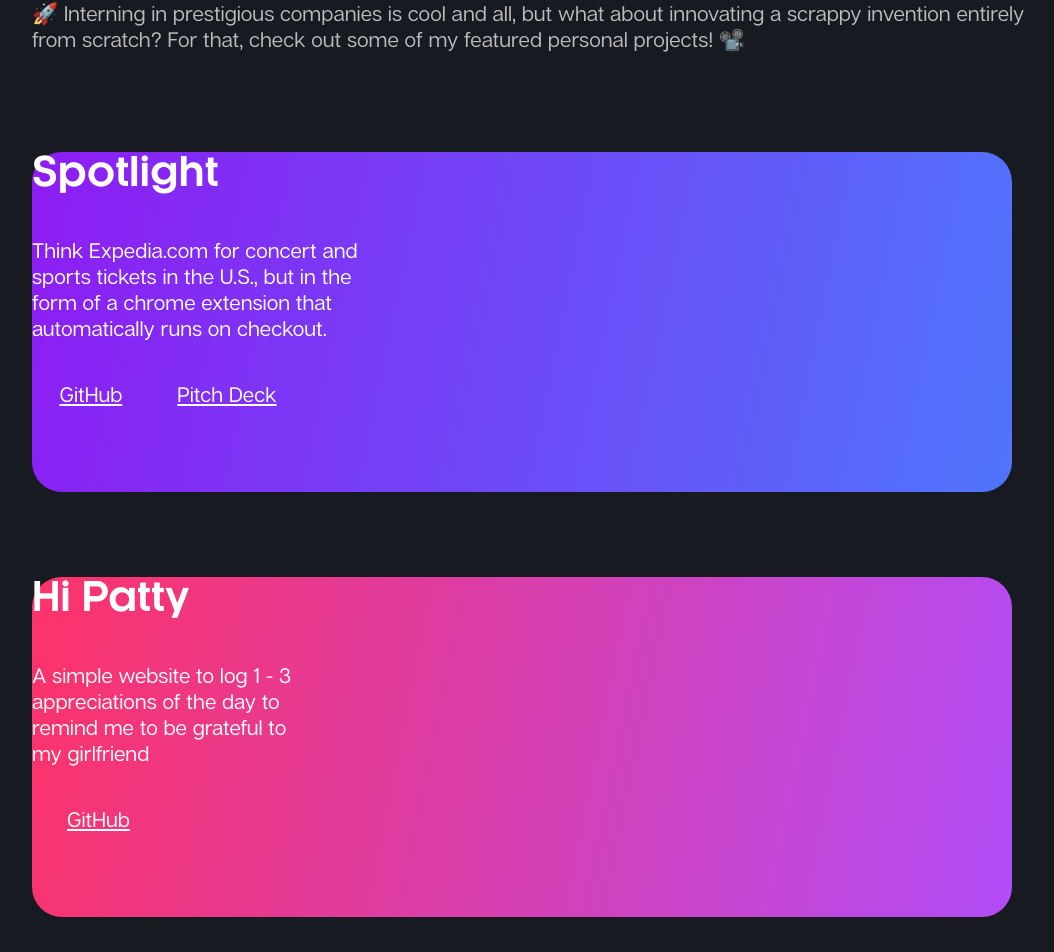
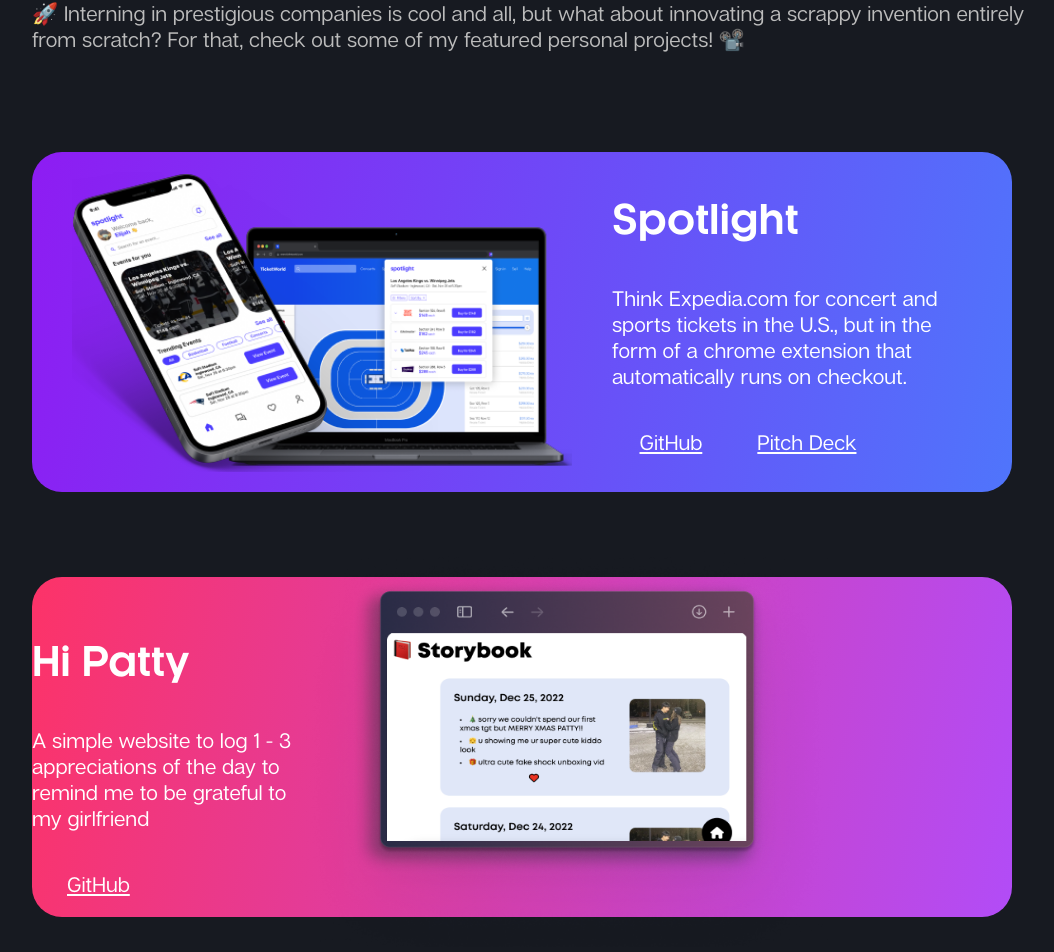
Before and after one commit to scottsus/Portfolio-v2, a Next.js app: page /projects in a window 1280 px wide. Shown: the part 253-1205 px from the top of the page, without its empty margins (108-1162 px from the left). Built offline with nearby package versions, Linux system fonts and the light colour scheme.

Commit message:
add pictures to projects

```diff
--- a/pages/projects.tsx
+++ b/pages/projects.tsx
@@ -15,7 +15,14 @@
         out some of my featured personal projects! 📽️
       </Subtitle>
       <SpotlightContainer>
-        <TextArea width={340} height={225}>
+        <Image
+          src='/imgs/Spotlight-Imgs.png'
+          width={500}
+          height={300}
+          alt='Phone and Laptop'
+          style={{ marginLeft: '40px' }}
+        />
+        <TextArea width={340} height={255} margin='10px 60px 0 auto'>
           <ProjectTitle>Spotlight</ProjectTitle>
           <ProjectText>
             Think Expedia.com for concert and sports tickets in the U.S., but in
@@ -36,6 +43,12 @@
           </ProjectText>
           <ProjectLink style={{ marginLeft: '35px' }}>GitHub</ProjectLink>
         </TextArea>
+        <Image
+          src='/imgs/Hi-Patty-Img.png'
+          width={550}
+          height={400}
+          alt='StoryBook Browser'
+        />
       </HiPattyContainer>
       <ASLContainer>
         <TextArea width={370} height={230} hasBlackText>
@@ -62,7 +75,7 @@
         </TextArea>
       </YelpCampContainer>
       <CTA>
-        <Image src='/imgs/robot.png' height={330} width={370} alt='Robot' />
+        <Image src='/imgs/Robot.png' height={330} width={370} alt='Robot' />
       </CTA>
     </>
   );
@@ -73,6 +86,8 @@
     height: 340px;
     border-radius: 30px;
     margin-bottom: 85px;
+    display: flex;
+    align-items: center;
 `;
 
 const SpotlightContainer = styled.div`
@@ -98,6 +113,7 @@
 interface ITextArea {
   height: number;
   width: number;
+  margin?: string;
   hasBlackText?: boolean;
 }
 
@@ -105,6 +121,7 @@
   width: ${(props) => props.width}px;
   height: ${(props) => props.height}px;
   color: ${(props) => (props.hasBlackText ? '#202020' : '#ffffff')} !important;
+  margin: ${(props) => props.margin};
 `;
 
 const ProjectTitle = styled.h2`
```
Also changed, not shown: public/imgs/Hi-Patty-Img.png (added), public/imgs/Spotlight-Imgs.png (added).
